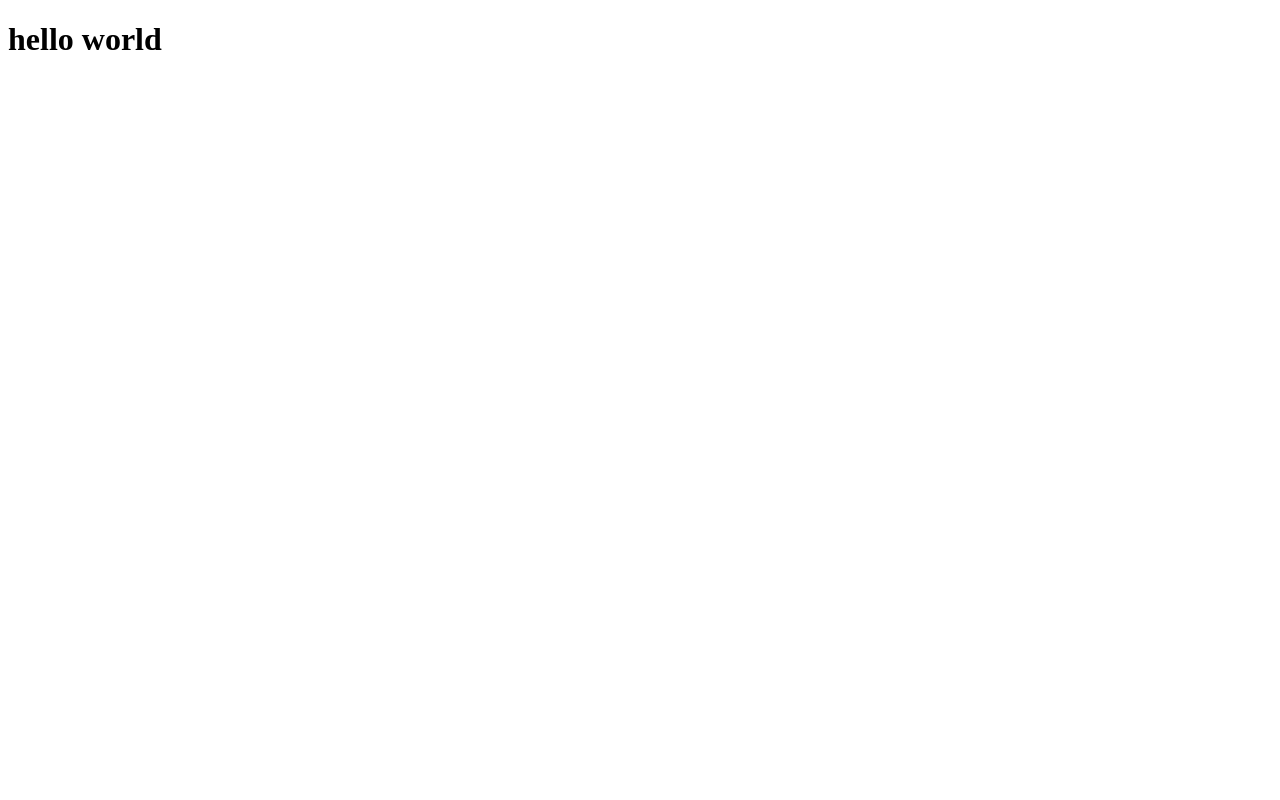
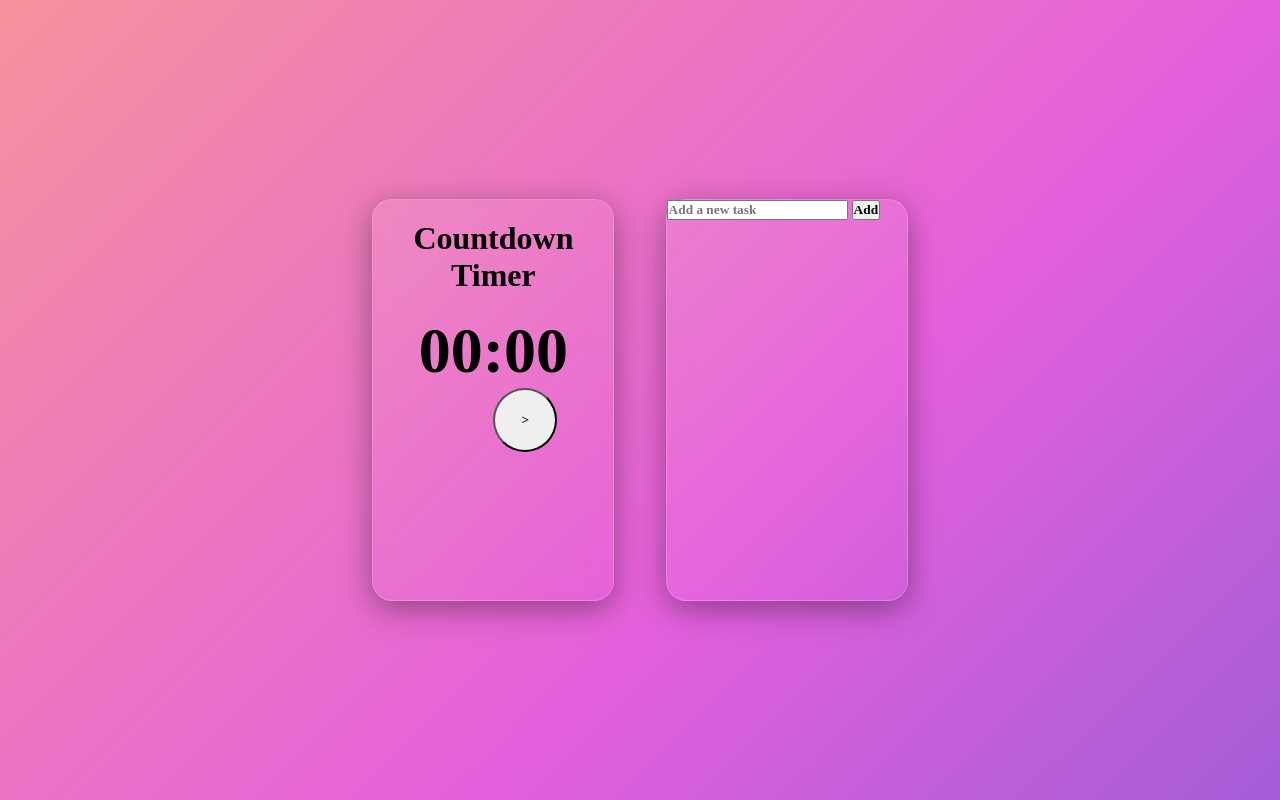
Before and after one commit to GabrielBaiano/todo-list-pomodoro, a plain HTML site: page index.html in a window 1280 px wide. Drawn offline with Linux system fonts and the light colour scheme.

Commit message:
add base structure

```diff
--- a/index.html
+++ b/index.html
@@ -1,14 +1,29 @@
 <!DOCTYPE html>
 <html lang="en">
-<head>
-    <meta charset="UTF-8">
-    <meta name="viewport" content="width=device-width, initial-scale=1.0">
+  <head>
+    <meta charset="UTF-8" />
+    <meta name="viewport" content="width=device-width, initial-scale=1.0" />
     <title>Document</title>
-    <link rel="stylesheet" href="style.css">
-</head>
-<body>
-    <h1>hello world</h1>
+    <link rel="stylesheet" href="style.css" />
+  </head>
+  <body>
+    <div class="main-container">
+      <div class="timer-container">
+        <h1 class="timer-title">Countdown Timer</h1>
+        <div class="timer-display">
+          <p>00:00</p>
+        </div>
+        <div class="timer-controls">
+          <button class="start-button">></button>
+        </div>
+      </div>
+      <div class="todo-container">
+        <input type="text" id="todo-input" placeholder="Add a new task" />
+        <button class="add-button">Add</button>
+        <ul class="todo-list"></ul>
+      </div>
+    </div>
 
     <script src="script.js"></script>
-</body>
+  </body>
 </html>
--- a/style.css
+++ b/style.css
@@ -0,0 +1,101 @@
+* {
+  margin: 0;
+  padding: 0;
+  font-family: "Epilogue", serif;
+  font-optical-sizing: auto;
+  font-weight: 600;
+  font-style: normal;
+}
+
+@import url('https://fonts.googleapis.com/css2?family=Epilogue:ital,wght@0,100..900;1,100..900&display=swap');
+
+
+/* background rotation animation  */
+
+body {
+  height: 100vh;
+  margin: 0;
+  background: linear-gradient(
+    -45deg,
+    #4158d0,
+    #e560dc,
+    #ffb374,
+    #ef5f5f,
+    #d840b6
+  );
+  background-size: 400% 400%;
+  animation: bg 12s ease infinite;
+}
+
+@keyframes bg {
+  0% {
+    background-position: 0% 50%;
+  }
+  50% {
+    background-position: 100% 50%;
+  }
+  100% {
+    background-position: 0% 50%;
+  }
+}
+
+.main-container {
+  display: flex;
+  justify-content: center;
+  align-items: center;
+  height: 100%;
+}
+
+.timer-container {
+  background-color: aliceblue;
+  height: 50vh;
+  width: 30vh;
+  margin: 2%;
+  /* glass effect */
+  background: linear-gradient(
+    135deg,
+    rgba(255, 255, 255, 0.1),
+    rgba(255, 255, 255, 0)
+  );
+  backdrop-filter: blur(10px);
+  -webkit-backdrop-filter: blur(10px);
+  border-radius: 20px;
+  border: 1px solid rgba(255, 255, 255, 0.18);
+  box-shadow: 0 8px 32px 0 rgba(0, 0, 0, 0.37);
+}
+
+.timer-title {
+    margin: 2.5vh;
+  font-size: 2em;
+  text-align: center;
+}
+
+.timer-display {
+  font-size: 4em;
+  text-align: center;
+}
+
+.start-button {
+    width: 8vh;
+    height: 8vh;
+    border-radius: 50%;
+    margin-left: 50%;
+}
+
+.todo-container {
+  background-color: aliceblue;
+  height: 50vh;
+  width: 30vh;
+  margin: 2%;
+  /* glass effect */
+  background: linear-gradient(
+    135deg,
+    rgba(255, 255, 255, 0.1),
+    rgba(255, 255, 255, 0)
+  );
+  backdrop-filter: blur(10px);
+  -webkit-backdrop-filter: blur(10px);
+  border-radius: 20px;
+  border: 1px solid rgba(255, 255, 255, 0.18);
+  box-shadow: 0 8px 32px 0 rgba(0, 0, 0, 0.37);
+}
```
